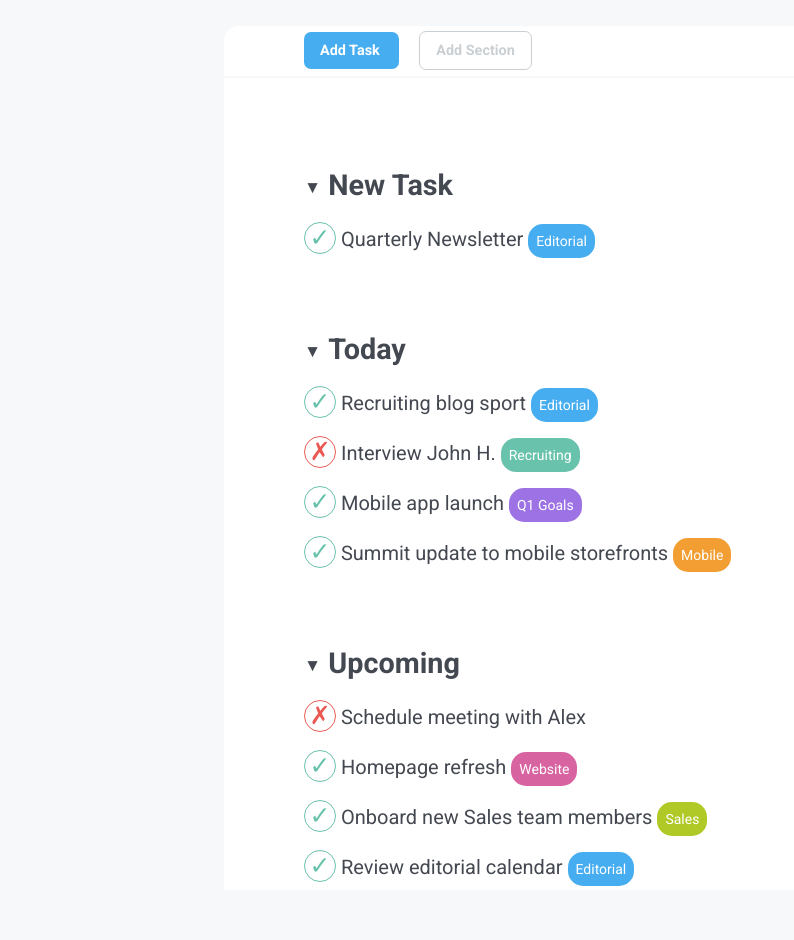
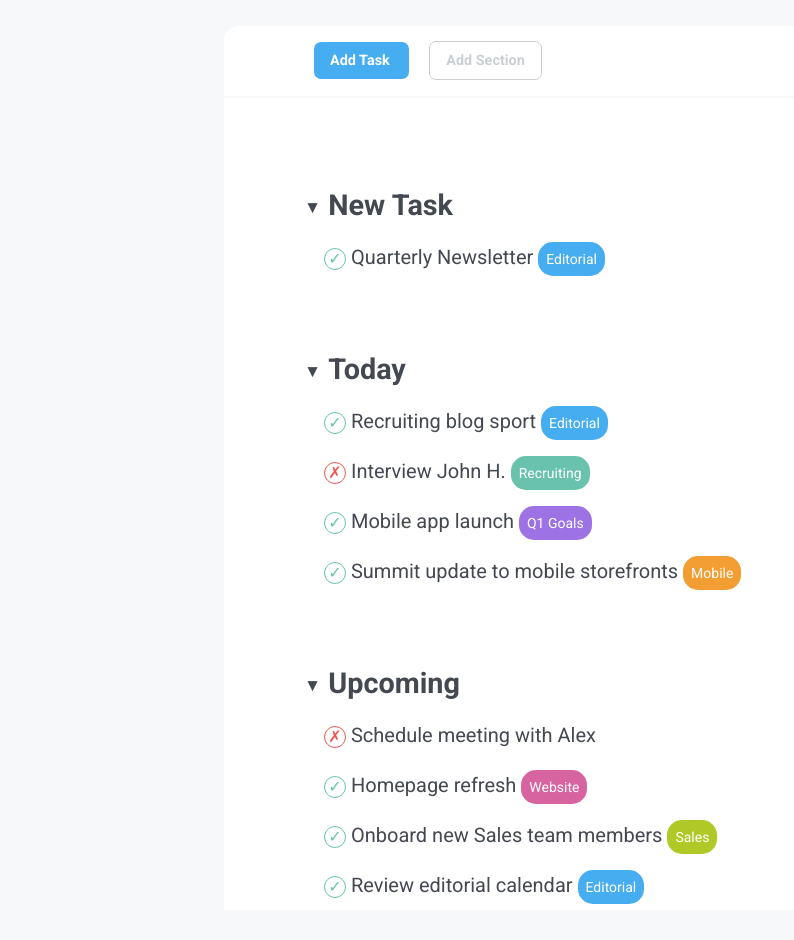
Before and after one commit to simoneluca00/html-css-toboolist, a plain HTML site: page index.html in a window 1280 px wide. Shown: the part 84-1024 px from the top of the page, without its empty margins (0-794 px from the left). Drawn offline with Linux system fonts and the light colour scheme.

Commit message:
Validazione e snellimento codice

```diff
--- a/asset/css/style.css
+++ b/asset/css/style.css
@@ -10,7 +10,7 @@ body{
 }
 
 header h1{
-    display: inline;
+    display: inline-block;
     font-size: 3em;
 }
 
@@ -79,6 +79,7 @@ main{
 
 #container-buttons{
     border-bottom: 2px solid #f6f8f9;
+    padding: 10px;
 }
 
 .add-section {
@@ -88,6 +89,7 @@ main{
 
 ul > li {
     margin-top: 20px;
+    list-style: none;
 }
 
 .tasks::before{
@@ -126,11 +128,12 @@ ul > li {
 .cross::before,
 .check::before {
     display: inline-block;
-    font-size: 25px;
+    margin-left: 20px;
+    font-size: 16px;
     border-radius: 50%;
-    height: 30px;
-    width: 30px;
-    line-height: 30px;
+    height: 20px;
+    width: 20px;
+    line-height: 20px;
     text-align: center;
 }
 
--- a/index.html
+++ b/index.html
@@ -18,7 +18,7 @@
     <!-- Intestazione e logo -->
     <header class="bg-white">
         <div>
-            <img id="logo" src="./asset/img/logo copia.png" alt="logo di Toboolist">
+            <img id="logo" src="./asset/img/Logo.png" alt="logo di Toboolist">
             <h1>Toboolist</h1>
         </div>
 
@@ -44,12 +44,12 @@
         <!-- Lista -->
         <!-- Invece di "type=none" possiamo selezionare "li" e nel css mettere "list-style:none" -->
         <div class="p-left80">
-            <ul type="none">
+            <ul>
 
                 <li class="tasks">
                     <strong>New Task</strong>
 
-                    <ul type="none">
+                    <ul>
                         <li class="check">
                             Quarterly Newsletter
                             <span class="category bg-blue f-white">Editorial</span>
@@ -60,28 +60,28 @@
                 <li class="tasks">
                     <strong>Today </strong>
 
-                    <ul type="none">
+                    <ul>
                         <li class="check">
                             Recruiting blog sport
                             <span class="category bg-blue f-white">Editorial</span>
                         </li>
                     </ul>
 
-                    <ul type="none">
+                    <ul>
                         <li class="cross">
                             Interview John H.
                             <span class="category bg-green f-white">Recruiting</span>
                         </li>
                     </ul>
 
-                    <ul type="none">
+                    <ul>
                         <li class="check">
                             Mobile app launch
                             <span class="category bg-violet f-white">Q1 Goals</span>
                         </li>
                     </ul>
 
-                    <ul type="none">
+                    <ul>
                         <li class="check">
                             Summit update to mobile storefronts
                             <span class="category bg-orange f-white">Mobile</span>
@@ -92,27 +92,27 @@
                 <li class="tasks">
                     <strong>Upcoming </strong>
 
-                    <ul type="none">
+                    <ul>
                         <li class="cross">
                             Schedule meeting with Alex
                         </li>
                     </ul>
 
-                    <ul type="none">
+                    <ul>
                         <li class="check">
                             Homepage refresh
                             <span class="category bg-fuxia f-white">Website</span>
                         </li>
                     </ul>
 
-                    <ul type="none">
+                    <ul>
                         <li class="check">
                             Onboard new Sales team members
                             <span class="category bg-lightgreen f-white">Sales</span>
                         </li>
                     </ul>
 
-                    <ul type="none">
+                    <ul>
                         <li class="check">
                             Review editorial calendar
                             <span class="category bg-blue f-white">Editorial</span>
```
